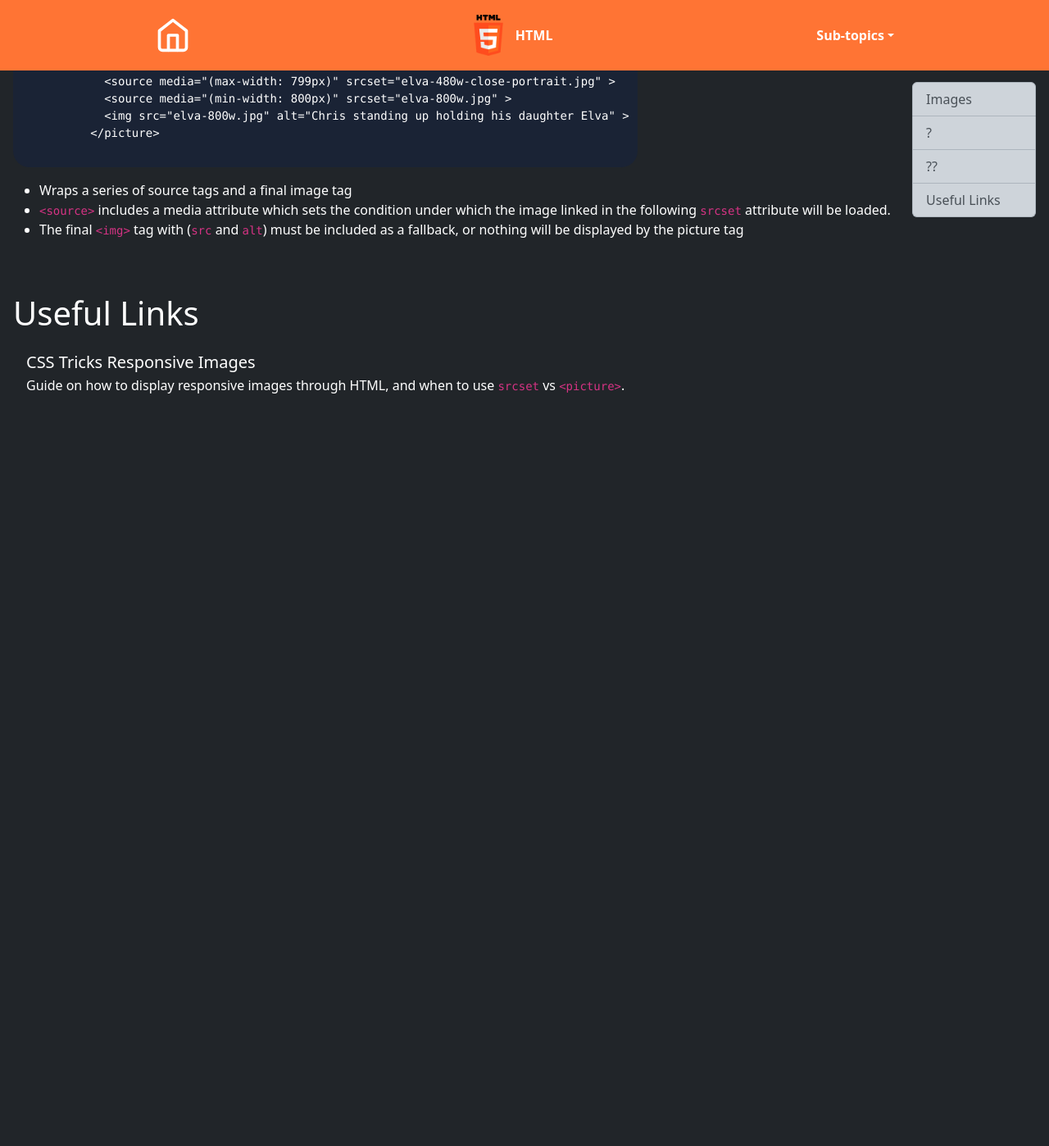
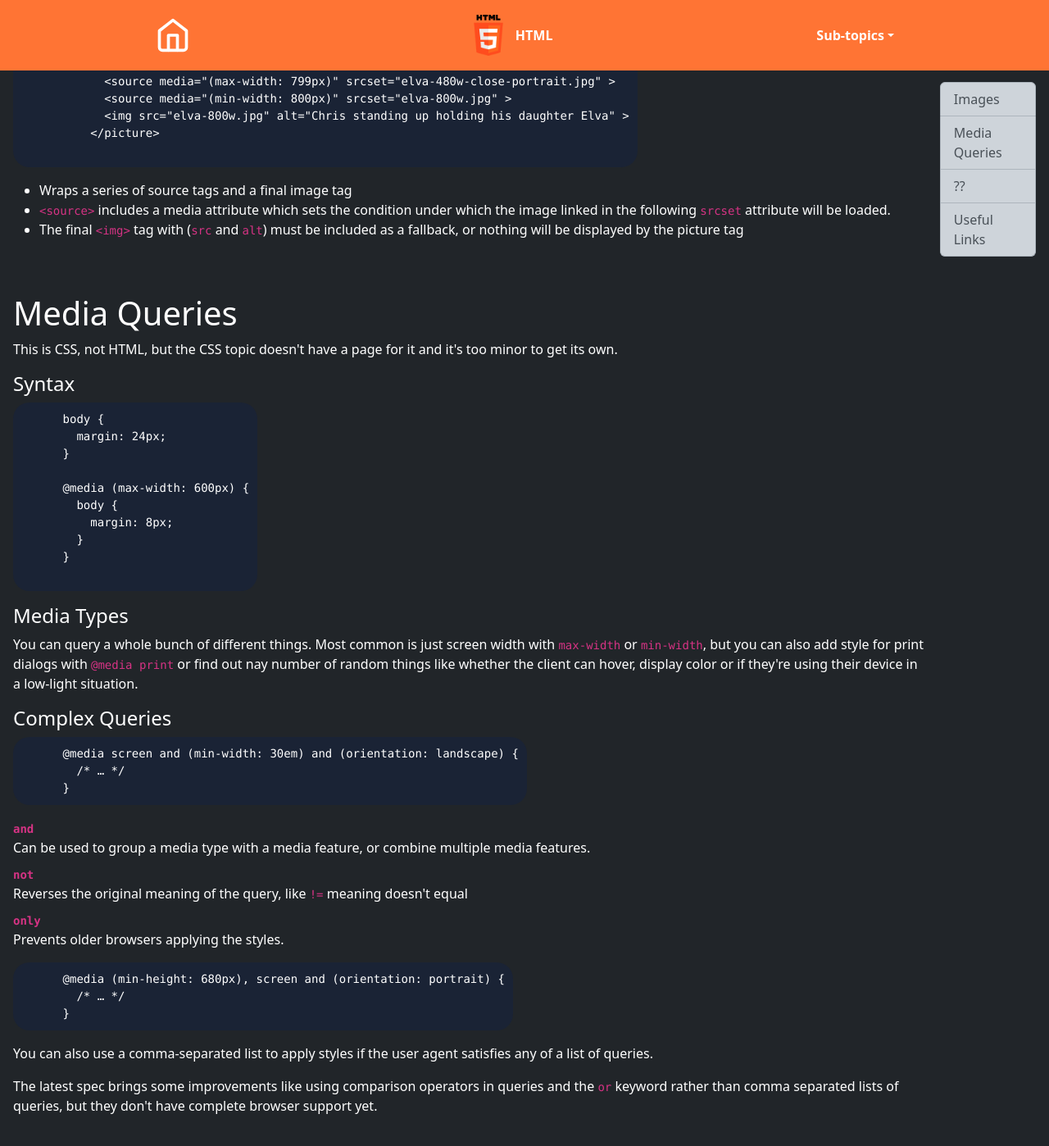
Before and after one commit to Brett-Tanner/Brett-Tanner.github.io, a Jekyll site: the page built from _html/responsiveness.html, in a window 1280 px wide and 1400 px high, scrolled down 633 px. Shown: the whole window at 82% size. Built offline with Jekyll 4.4.1, drawn with Linux system fonts in a browser that asks for light colours; before the commit the page ends 1213 px from its top, so only the background shows below that.

Commit message:
Add media query section

```diff
--- a/_html/responsiveness.html
+++ b/_html/responsiveness.html
@@ -10,9 +10,9 @@ layout: html
     >Images</a
   >
   <a
-    href="#"
+    href="#media_queries"
     class="list-group-item list-group-item-action list-group-item-dark"
-    >?</a
+    >Media Queries</a
   >
   <a
     href="#"
@@ -114,6 +114,83 @@ layout: html
   </article>
 
   <article>
+    <h1 id="media_queries">
+      <a
+        href="https://developer.mozilla.org/en-US/docs/Web/CSS/CSS_media_queries/Using_media_queries"
+        >Media Queries</a
+      >
+    </h1>
+
+    <p>
+      This is CSS, not HTML, but the CSS topic doesn't have a page for it and
+      it's too minor to get its own.
+    </p>
+
+    <h4>Syntax</h4>
+    <pre>
+      body {
+        margin: 24px;
+      }
+
+      @media (max-width: 600px) {
+        body {
+          margin: 8px;
+        }
+      }
+    </pre>
+
+    <h4>Media Types</h4>
+
+    <p>
+      You can query a whole bunch of different things. Most common is just
+      screen width with <code>max-width</code> or <code>min-width</code>, but
+      you can also add style for print dialogs with <code>@media print</code> or
+      find out nay number of random things like whether the client can hover,
+      display color or if they're using their device in a low-light situation.
+    </p>
+
+    <h4>Complex Queries</h4>
+
+    <pre>
+      @media screen and (min-width: 30em) and (orientation: landscape) {
+        /* … */
+      }</pre
+    >
+
+    <dl>
+      <dt><code>and</code></dt>
+      <dd>
+        Can be used to group a media type with a media feature, or combine
+        multiple media features.
+      </dd>
+      <dt><code>not</code></dt>
+      <dd>
+        Reverses the original meaning of the query, like <code>!=</code> meaning
+        doesn't equal
+      </dd>
+      <dt><code>only</code></dt>
+      <dd>Prevents older browsers applying the styles.</dd>
+    </dl>
+
+    <pre>
+      @media (min-height: 680px), screen and (orientation: portrait) {
+        /* … */
+      }</pre
+    >
+
+    <p>
+      You can also use a comma-separated list to apply styles if the user agent
+      satisfies any of a list of queries.
+    </p>
+
+    <p>
+      The latest spec brings some improvements like using comparison operators
+      in queries and the <code>or</code> keyword rather than comma separated
+      lists of queries, but they don't have complete browser support yet.
+    </p>
+  </article>
+
+  <article>
     <h1 id="useful_links">Useful Links</h1>
 
     <div class="list-group w-75 p-3">
```
